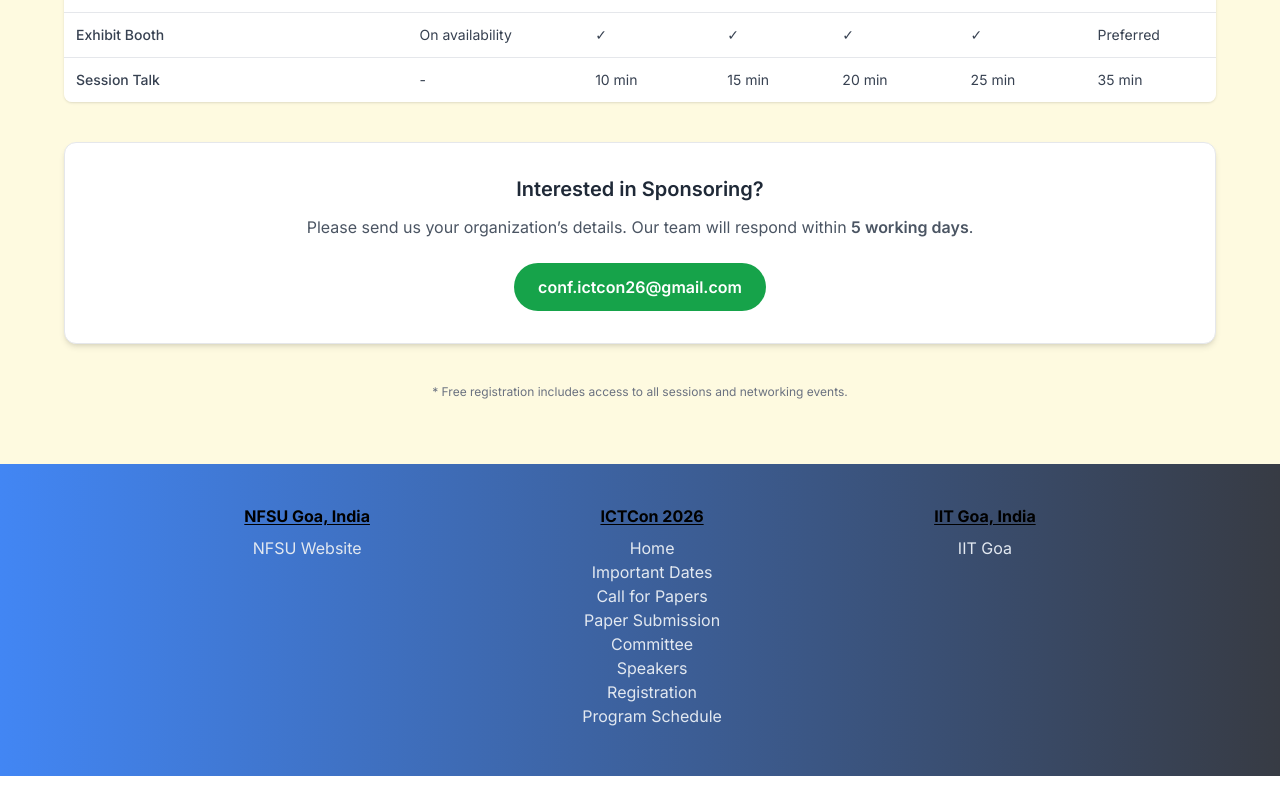
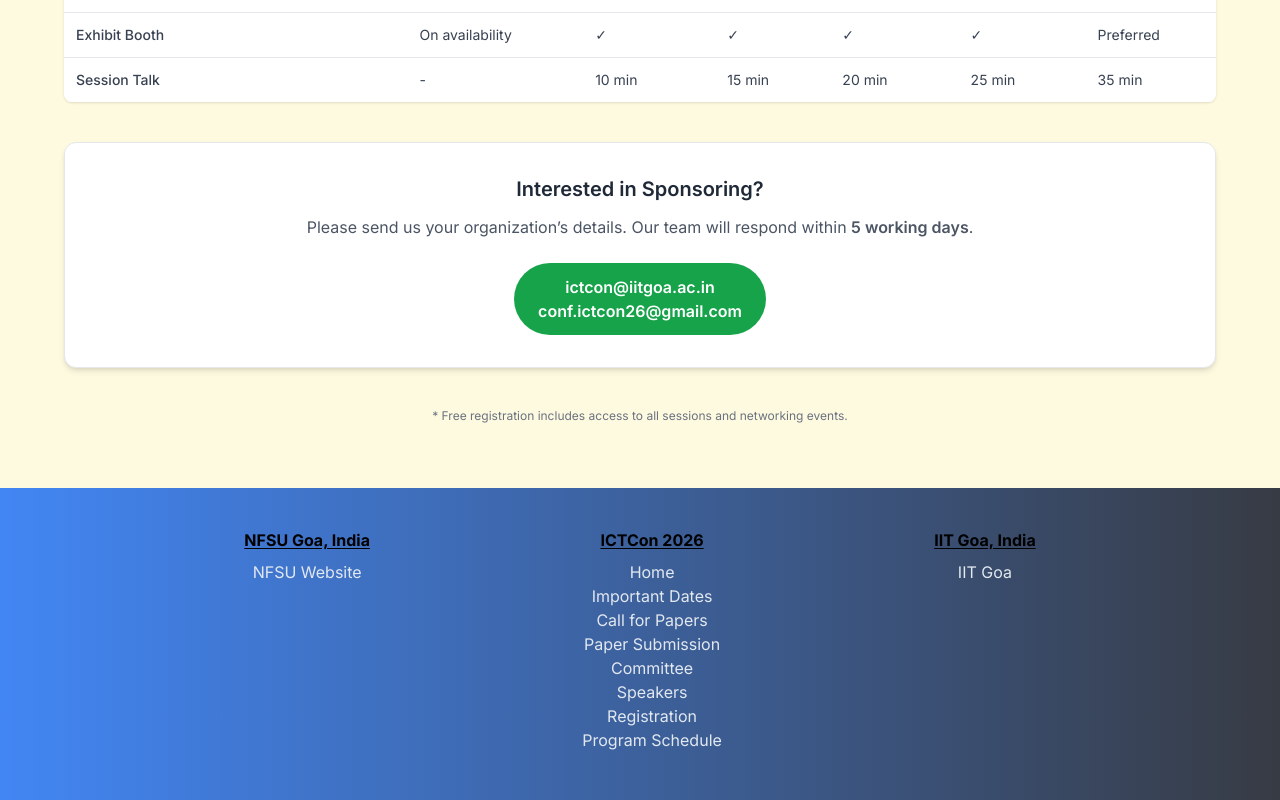
Before and after one commit to ictcon-cit/ictcon_2026, a Next.js app: page /sponsorship in a window 1280 px wide. Shown: the part 807-1607 px from the top of the page. Before the commit the page ends 1583 px from the top, so only its background shows below. Built offline with nearby package versions, Linux system fonts and the light colour scheme.

Commit message:
Updated home

```diff
--- a/src/app/page.tsx
+++ b/src/app/page.tsx
@@ -752,6 +752,10 @@ export default function Home() {
             >
               <FaEnvelope className="text-lg sm:text-xl" />
               <span className="break-all sm:break-normal">
+                ictcon@iitgoa.ac.in
+              </span>
+              <br />
+              <span className="break-all sm:break-normal">
                 ictcon@cit.ac.in
               </span>
               <br />
--- a/src/app/sponsorship/page.tsx
+++ b/src/app/sponsorship/page.tsx
@@ -131,7 +131,8 @@ export default function SponsorshipPage() {
               <a
                 href="mailto:ictcon2026@cit.ac.in"
                 className="inline-block bg-green-600 hover:bg-green-700 text-white px-6 py-3 rounded-full font-semibold transition"
-              >
+              >  ictcon@iitgoa.ac.in
+              <br />
                 conf.ictcon26@gmail.com
               </a>
             </div>
```
